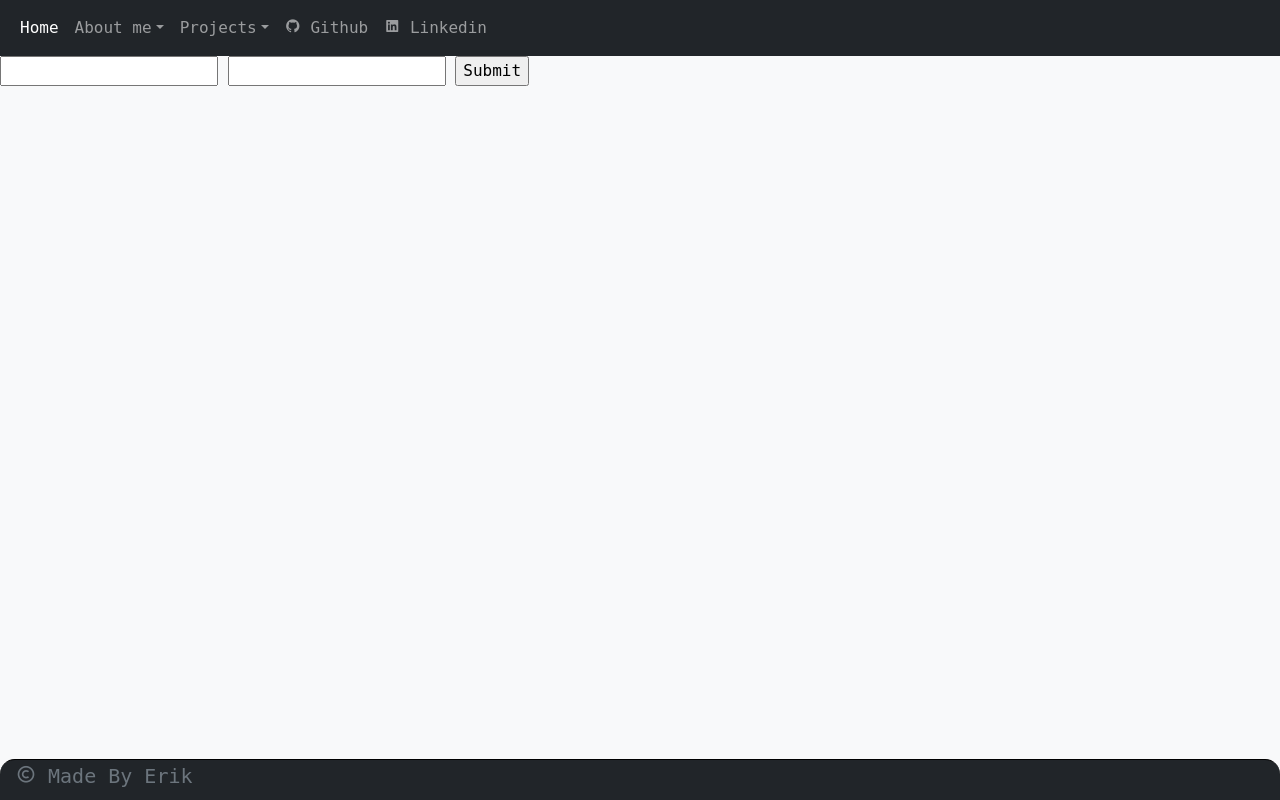
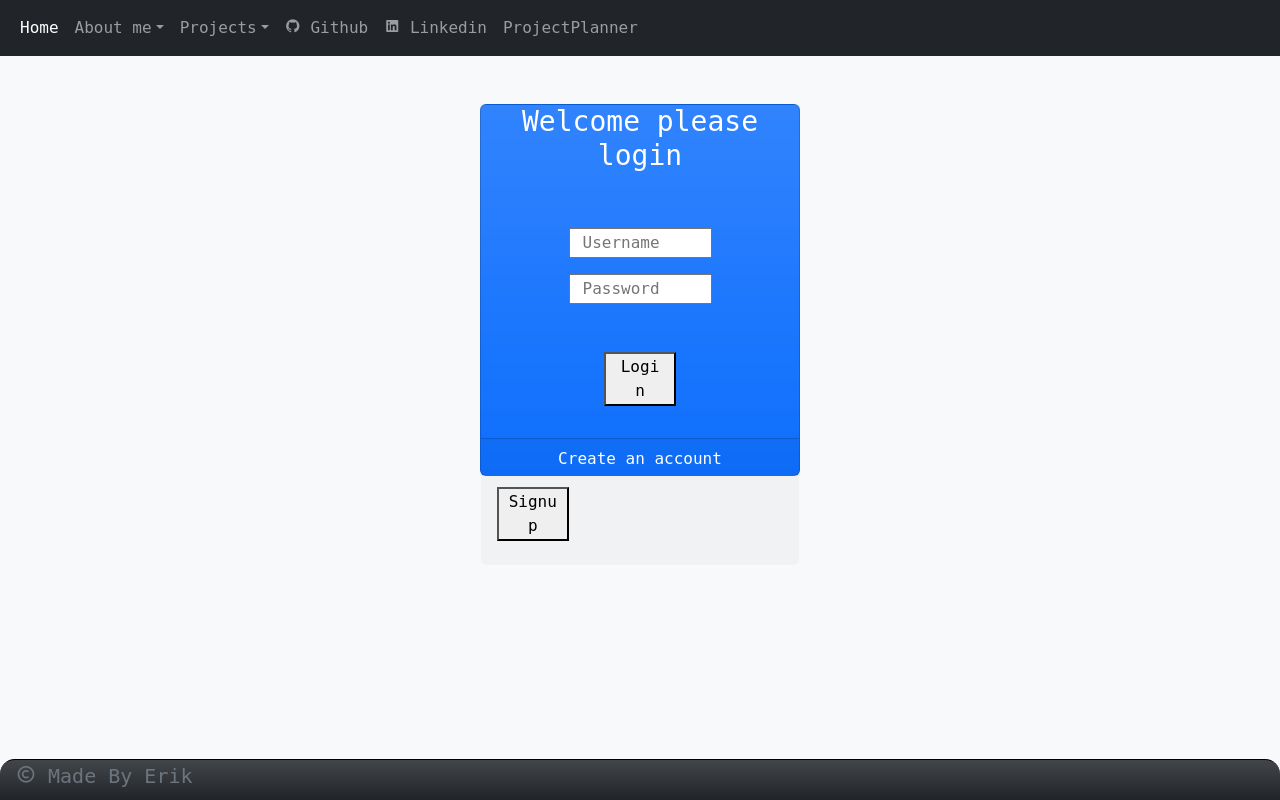
Before and after one commit to erikhalt/djangoweb, a Django app: template prm/templates/login.html in a window 1280 px wide. Run offline with Django 4.2, Linux system fonts and the light colour scheme; the template is opened without the code that fills it, so the values that code supplies are empty; some libraries are stand-ins or nearby versions.

Commit message:
forms done

```diff
--- a/prm/templates/login.html
+++ b/prm/templates/login.html
@@ -3,15 +3,47 @@
 
 
 {% block content %}
-<form action="" method="post">
-    {% csrf_token %}
-    <input type="username" name="username">
-    <input type="password" name="password">
-    <input type="submit">
-</form>
-{% for error in errors %}
-<h1>{{error}}</h1>
 
-{% endfor %}
+{% if errorbool %}
+<div class="alert alert-dark">
+    {% for error in errors %}
+    <p>{{error}}</p>
+    {% endfor %}
+</div>
+{% endif %}
+
+<div class="card bg-primary bg-gradient text-white w-25 h-50 mx-auto m-0 p-0 mt-5 mb-5">
+    <div class="card-title">
+        <h3 class="text-center">Welcome please login</h3>
+    </div>
+    <div class="card-body">
+        <form action="" method="post">
+            {% csrf_token %}
+            <div class="input-group">
+                <div class="row w-100 m-0 p-0">
+                    <input type="username" name="username" placeholder="Username" class="mx-auto w-50 mt-4">
+                </div>
+                <div class="row w-100 m-0 p-0">
+                    <input type="password" name="password" placeholder="Password" class="mx-auto w-50 mt-3">
+                </div>
+                <div class="row w-100 m-0 p-0">
+                    <button type="submit" class="w-25 mt-5 mx-auto">Login</button>
+                </div>
+            </div>
+    </div>
+    </form>
+    <div class="card-footer ">
+        <div class="row">
+            <p class="text-center">Create an account</p>
+        </div>
+        <div class="row">
+            <form action="{% url 'signupview' %}" class="mx-auto">
+                <button type="submit" class="w-25 mx-auto">Signup</button>
+            </form>
+
+        </div>
+    </div>
+</div>
+
 
 {% endblock %}
--- a/templates/Base.html
+++ b/templates/Base.html
@@ -72,6 +72,15 @@
                             <a class="nav-link" href="https://www.linkedin.com/in/erik-h-063041100/" target="_blank"><i
                                     class='bx bxl-linkedin-square'></i> Linkedin</a>
                         </li>
+                        <li class="nav-item">
+                            <a class="nav-link" href="{% url 'prmlandingpage' %}">ProjectPlanner</a>
+                        </li>
+                        <li class="nav-item">
+                            {% block logout %}
+
+                            {% endblock %}
+                        </li>
+
                     </ul>
                 </div>
             </nav>
@@ -88,7 +97,7 @@
 
 
     <footer>
-        <div class="container-fluid h-10 p-1 m-0 fixed-bottom bg-dark footernav">
+        <div class="container-fluid h-10 p-1 m-0 fixed-bottom bg-dark bg-gradient footernav">
             <div class="container-fluid w-100">
                 <ul class="navbar-nav w-100">
                     <div class="row w-100">
```
Also changed, not shown: prm/templates/landingpage.html (+6 -8 lines), prm/templates/signup.html (+33 -13 lines), prm/views.py (+18 -13 lines).
